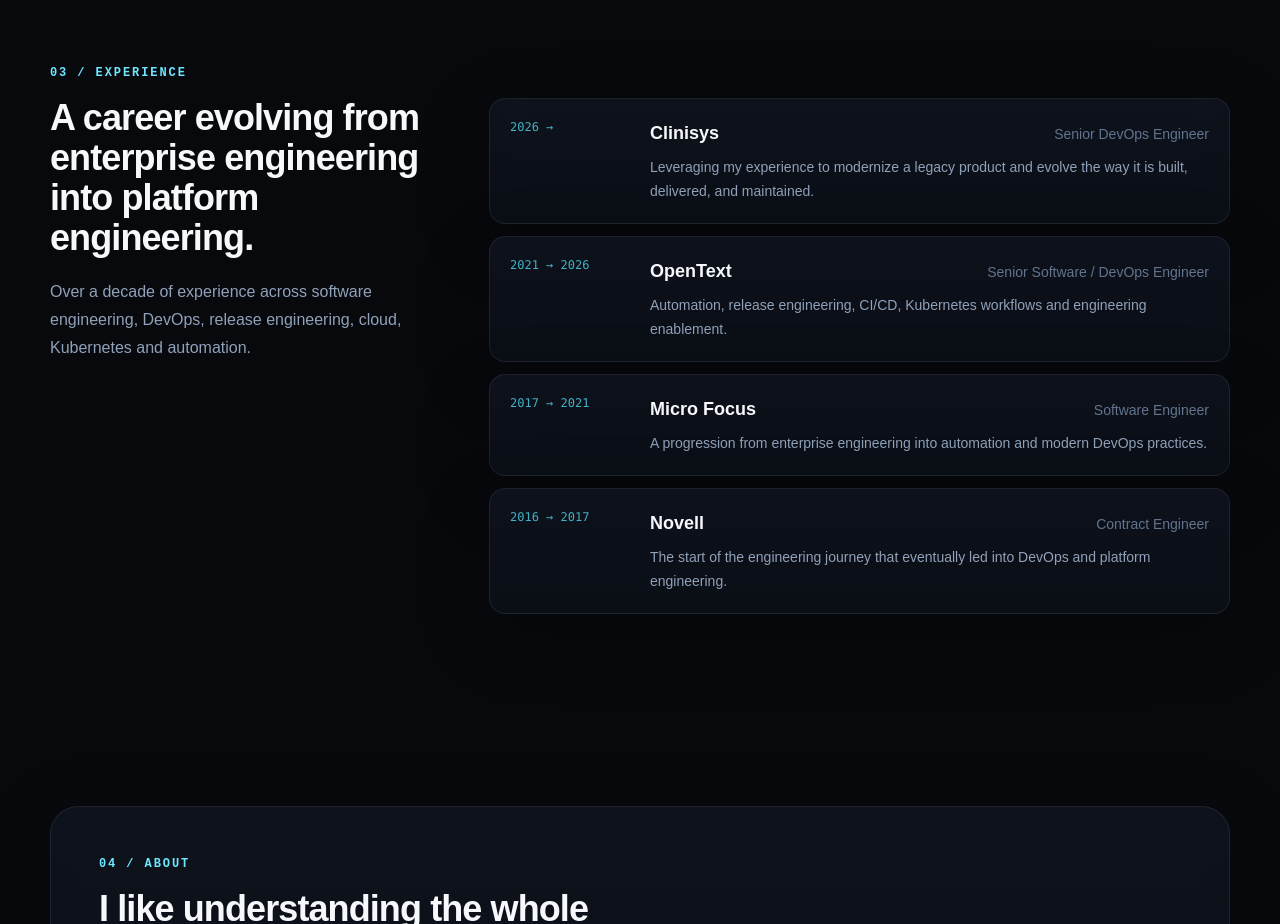
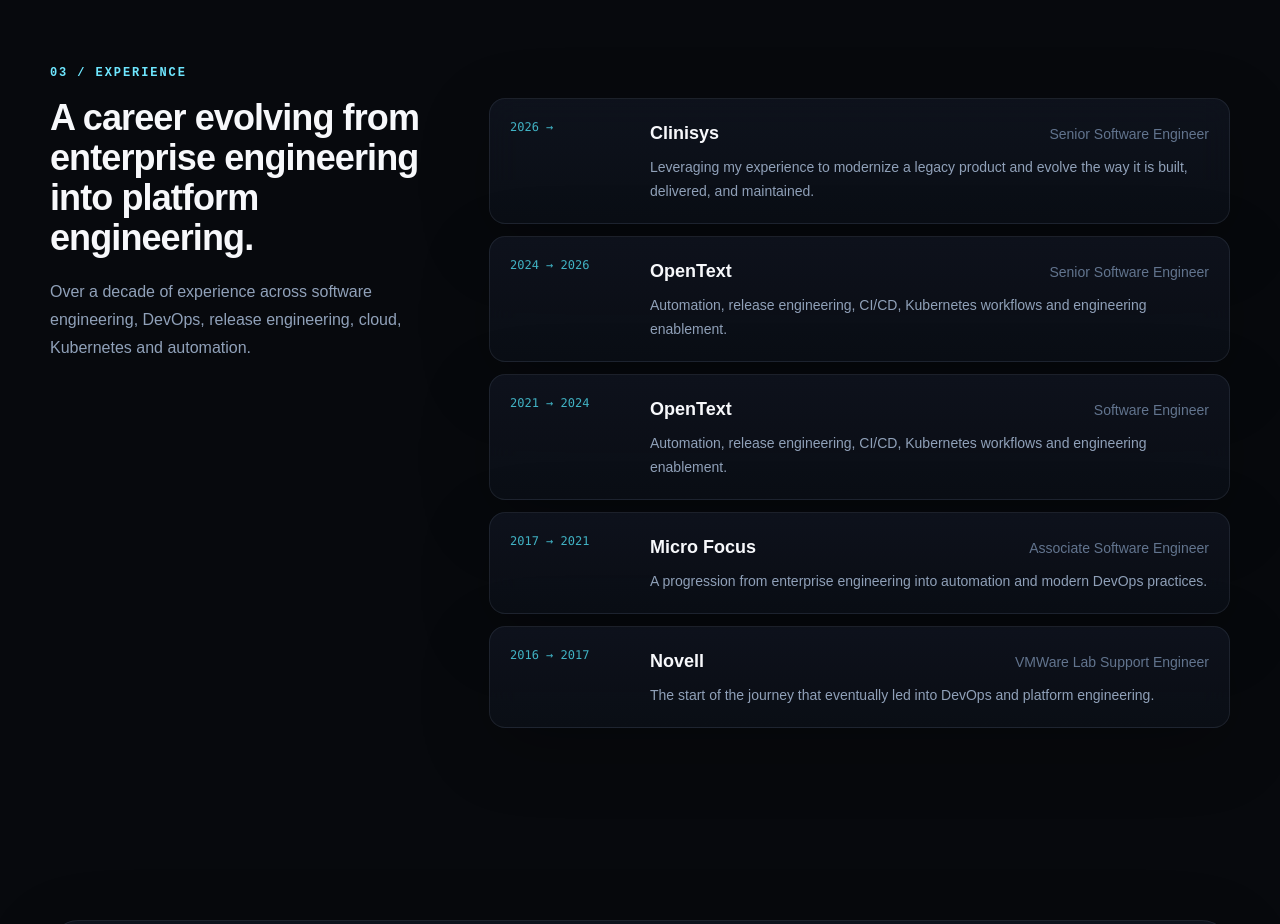
Before and after one commit to sachindast/sachin-das-portfolio, a Next.js app: page / in a window 1280 px wide. Shown: the part 2480-3404 px from the top of the page. Built offline with nearby package versions, Linux system fonts and the light colour scheme.

Commit message:
Updated experience

```diff
--- a/app/page.tsx
+++ b/app/page.tsx
@@ -36,26 +36,32 @@
   {
     period: "2026 →",
     company: "Clinisys",
-    role: "Senior DevOps Engineer",
+    role: "Senior Software Engineer",
     text: "Leveraging my experience to modernize a legacy product and evolve the way it is built, delivered, and maintained.",
   },
+ {
+    period: "2024 → 2026",
+    company: "OpenText",
+    role: "Senior Software Engineer",
+    text: "Automation, release engineering, CI/CD, Kubernetes workflows and engineering enablement.",
+  },
   {
-    period: "2021 → 2026",
+    period: "2021 → 2024",
     company: "OpenText",
-    role: "Senior Software / DevOps Engineer",
+    role: "Software Engineer",
     text: "Automation, release engineering, CI/CD, Kubernetes workflows and engineering enablement.",
   },
   {
     period: "2017 → 2021",
     company: "Micro Focus",
-    role: "Software Engineer",
+    role: "Associate Software Engineer",
     text: "A progression from enterprise engineering into automation and modern DevOps practices.",
   },
   {
     period: "2016 → 2017",
     company: "Novell",
-    role: "Contract Engineer",
-    text: "The start of the engineering journey that eventually led into DevOps and platform engineering.",
+    role: "VMWare Lab Support Engineer",
+    text: "The start of the journey that eventually led into DevOps and platform engineering.",
   },
 ];
 
```
